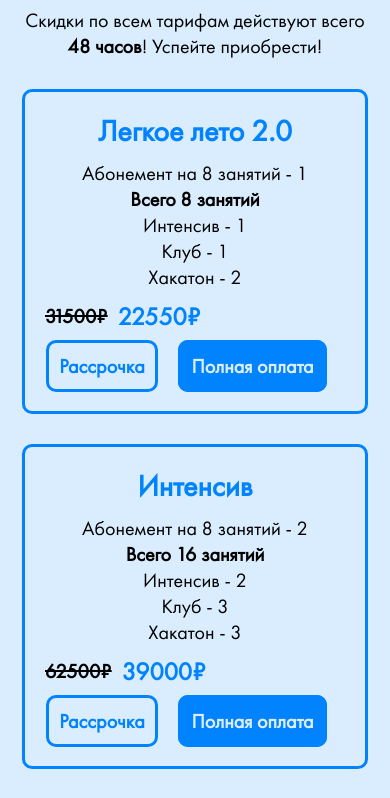
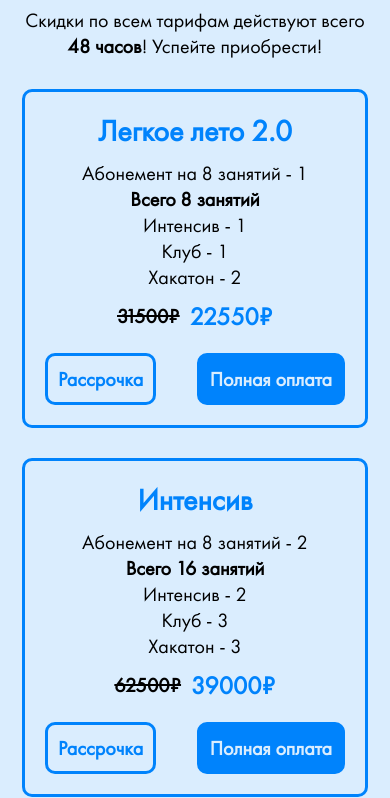
Before and after one commit to George-Salt/internship-3place, a plain HTML site: page index.html in a window 390 px wide. Shown: the part 9431-10229 px from the top of the page. Drawn offline with Linux system fonts and the light colour scheme.

Commit message:
Fix tariffs buttons

```diff
--- a/static/css/index.css
+++ b/static/css/index.css
@@ -1087,6 +1087,9 @@
     padding: 20px;
     border: #0083fc 3px solid;
     border-radius: 10px;
+    display: flex;
+    flex-direction: column;
+    align-items: center;
   }
 
   .tariff h2 {
@@ -1126,7 +1129,9 @@
   }
 
   .buttons {
-    margin-bottom: 12px;
+    display: flex;
+    width: 100%;
+    justify-content: space-between;
   }
 
   .buttons a {
@@ -1138,7 +1143,6 @@
     color: #daedfe;
     background-color: #0083fc;
     font-size: 20px;
-    margin-right: 17px;
     transition: all 0.3s;
   }
 
@@ -1151,7 +1155,6 @@
     color: #0083fc;
     background-color: #daedfe;
     font-size: 20px;
-    margin-right: 17px;
   }
 
   .buttons .installment-plan {
```
